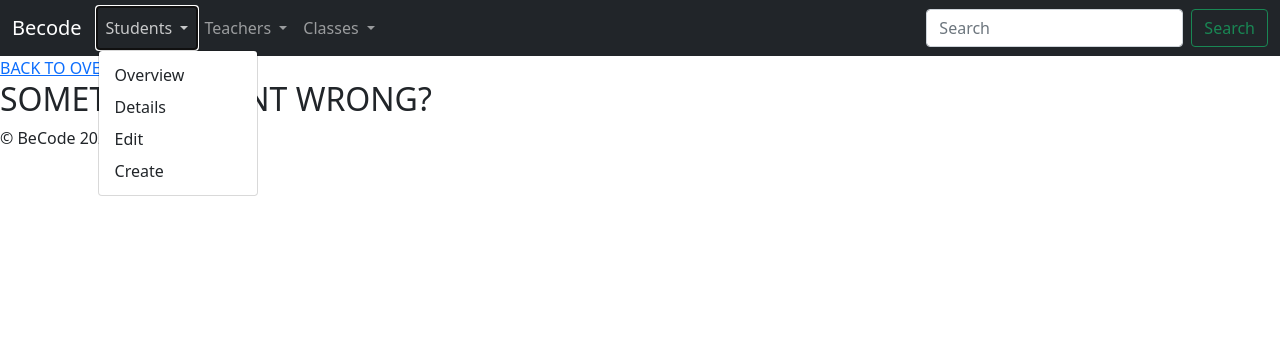
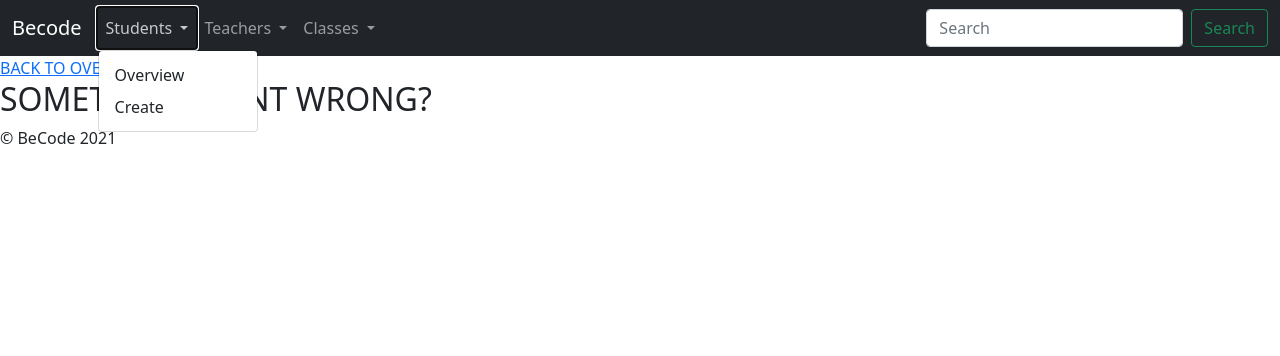
Before and after one commit to oscarpete/php-crud, a PHP site: page /View/ClassesDetailView.php?page=1 in a window 1280 px wide, after a click on "Students". Shown: the top 356 px of the page. Run offline with PHP 8.4, Linux system fonts and the light colour scheme; some libraries are stand-ins or nearby versions.

Commit message:
updated header bar to correctly work on all machines, and started work on the search function

```diff
--- a/View/includes/header.php
+++ b/View/includes/header.php
@@ -13,7 +13,7 @@
 <header>
     <nav class="navbar navbar-expand-lg navbar-dark bg-dark">
         <div class="container-fluid">
-            <a class="navbar-brand" href="http://becode.local/php-crud/">Becode</a>
+            <a class="navbar-brand" href="?page=home">Becode</a>
             <button class="navbar-toggler" type="button" data-bs-toggle="collapse" data-bs-target="#navbarScroll"
                     aria-controls="navbarScroll" aria-expanded="false" aria-label="Toggle navigation">
                 <span class="navbar-toggler-icon"></span>
@@ -27,10 +27,10 @@
                             Students
                         </a>
                         <ul class="dropdown-menu" aria-labelledby="navbarScrollingDropdown">
-                            <li><a class="dropdown-item" href="#">Overview</a></li>
-                            <li><a class="dropdown-item" href="#">Details</a></li>
-                            <li><a class="dropdown-item" href="#">Edit</a></li>
-                            <li><a class="dropdown-item" href="#">Create</a></li>
+                            <li><a class="dropdown-item" href="?page=students">Overview</a></li>
+<!--                            <li><a class="dropdown-item" href="#">Details</a></li>-->
+<!--                            <li><a class="dropdown-item" href="#">Edit</a></li>-->
+                            <li><a class="dropdown-item" href="?page=students&create=">Create</a></li>
                         </ul>
                     </li>
 
@@ -40,13 +40,13 @@
                             Teachers
                         </a>
                         <ul class="dropdown-menu" aria-labelledby="navbarScrollingDropdown">
-                            <li><a class="dropdown-item" href="http://becode.local/php-crud/view/teacher/overview.php">Overview</a>
-                            </li>
-                            <li><a class="dropdown-item" href="http://becode.local/php-crud/view/teacher/detail.php">Details</a>
-                            </li>
-                            <li><a class="dropdown-item"
-                                   href="http://becode.local/php-crud/view/teacher/edit.php">Edit</a></li>
-                            <li><a class="dropdown-item" href="http://becode.local/php-crud/view/teacher/create.php">Create</a>
+                            <li><a class="dropdown-item" href="?page=teachers">Overview</a>
+<!--                            </li>-->
+<!--                            <li><a class="dropdown-item" href="http://becode.local/php-crud/view/teacher/detail.php">Details</a>-->
+<!--                            </li>-->
+<!--                            <li><a class="dropdown-item"-->
+<!--                                   href="http://becode.local/php-crud/view/teacher/edit.php">Edit</a></li>-->
+                            <li><a class="dropdown-item" href="?page=teachers&create=">Create</a>
                             </li>
                         </ul>
                     </li>
@@ -57,17 +57,17 @@
                             Classes
                         </a>
                         <ul class="dropdown-menu" aria-labelledby="navbarScrollingDropdown">
-                            <li><a class="dropdown-item" href="#">Overview</a></li>
-                            <li><a class="dropdown-item" href="#">Details</a></li>
-                            <li><a class="dropdown-item" href="#">Edit</a></li>
-                            <li><a class="dropdown-item" href="#">Create</a></li>
+                            <li><a class="dropdown-item" href="?page=classes">Overview</a></li>
+<!--                            <li><a class="dropdown-item" href="#">Details</a></li>-->
+<!--                            <li><a class="dropdown-item" href="#">Edit</a></li>-->
+                            <li><a class="dropdown-item" href="?page=classes&create=">Create</a></li>
                         </ul>
                     </li>
 
                 </ul>
-                <form class="d-flex">
-                    <input class="form-control me-2" type="search" placeholder="Search" aria-label="Search">
-                    <button class="btn btn-outline-success" type="submit">Search</button>
+                <form method='post' class="d-flex">
+                    <input class="form-control me-2" type="search" name="searchFor" placeholder="Search" aria-label="Search">
+                    <button class="btn btn-outline-success" type="submit" >Search</button>
                 </form>
             </div>
         </div>
```
Also changed, not shown: View/SearchResults.php (added, +10 -0 lines), index.php (+4 -5 lines).
